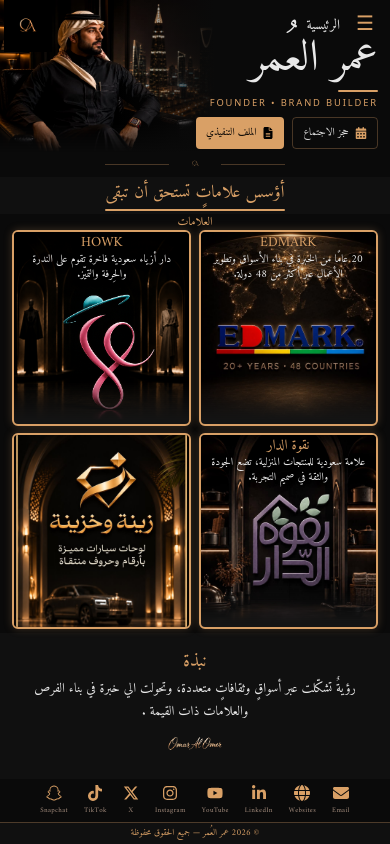
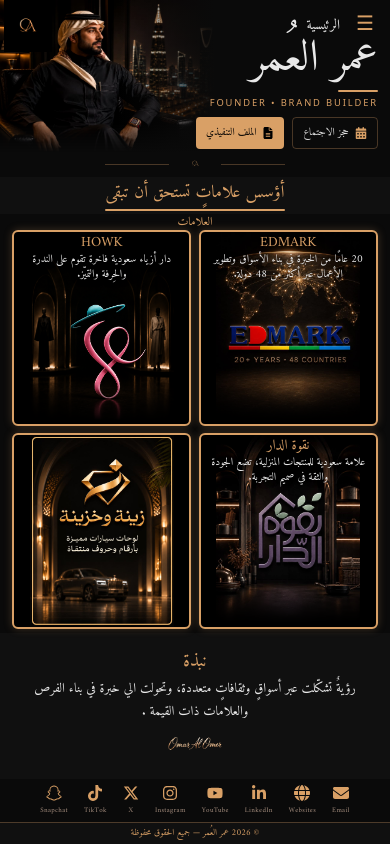
Before and after one commit to anwer1919/omer, a Next.js app: page / in a window 390 px wide. Built offline with nearby package versions, Linux system fonts and the light colour scheme; a web font is replaced by a local one.

Commit message:
Adjust card positions and styles in Work component

```diff
--- a/components/Work.tsx
+++ b/components/Work.tsx
@@ -13,32 +13,32 @@ const MASK = '[mask-image:linear-gradient(to_bottom,#000_78%,transparent_98%)]';
 // pos = أي جزء من الصورة يظهر داخل البطاقة (النسبة من الأعلى)
 const cards: Card[] = [
   { name: 'EDMARK', desc: '20 عامًا من الخبرة في بناء الأسواق وتطوير الأعمال عبر أكثر من 48 دولة.', img: '/logos/edmark-new.png', href: null, pos: 'object-[center_50%] md:object-[center_70%]', mask: MASK },
-  { name: 'HOWK', desc: 'دار أزياء سعودية فاخرة تقوم على الندرة والحِرفة والتميّز.', img: '/logos/howk-new.png', href: 'https://howkworld.com/ar', pos: 'object-[center_60%] md:object-cover', mask: MASK },
+  { name: 'HOWK', desc: 'دار أزياء سعودية فاخرة تقوم على الندرة والحِرفة والتميّز.', img: '/logos/howk-new.png', href: 'https://howkworld.com/ar', pos: 'object-[center_42%] md:object-cover', mask: MASK },
   { name: 'نقوة الدار', desc: 'علامة سعودية للمنتجات المنزلية، تضع الجودة والثقة في صميم التجربة.', img: '/logos/naqwa-new.png', href: 'https://edmarksa.com/', pos: 'object-[center_28%] md:object-[center_0%]', mask: MASK },
-  { name: 'زينة وخزينة', img: '/logos/IMG_7141.jpeg', href: 'https://snapchat.com/t/LtNHsw4T', pos: 'object-[center_30%] md:object-center', full: true },
+  { name: ' ', img: '/logos/IMG_7141.jpeg', href: 'https://snapchat.com/t/LtNHsw4T', pos: 'object-[center_30%] md:object-center', full: true },
 ];
 
 export default function Work() {
   return (
-    <section id="work" className="flex flex-col max-md:px-[calc(var(--u)*3.2)] md:px-4 max-md:pb-[calc(var(--u)*1)] md:py-1 bg-[var(--bg)]">
-      <p className="gold-shine text-center flex items-center justify-center max-md:h-[calc(var(--u)*4)] max-md:[font-size:calc(var(--u)*3)] md:text-base md:mb-2">العلامات</p>
+    <section id="work" className="flex flex-col max-md:px-[calc(var(--u,1vw)*3.2)] md:px-4 max-md:pb-[calc(var(--u,1vw)*1)] md:py-1 bg-[var(--bg)]">
+      <p className="gold-shine text-center flex items-center justify-center max-md:h-[calc(var(--u,1vw)*4)] max-md:[font-size:calc(var(--u,1vw)*3)] md:text-base md:mb-2">العلامات</p>
 
       {/* جوال: صفّان يملآن المساحة المتبقية. كمبيوتر: نسبة ثابتة */}
-      <div className="w-full max-w-[760px] mx-auto grid grid-cols-2 max-md:gap-[calc(var(--u)*2)] md:gap-3 flex-1 min-h-0 max-md:grid-rows-2">
+      <div className="w-full max-w-[760px] mx-auto grid grid-cols-2 max-md:gap-[calc(var(--u,1vw)*2)] md:gap-3 flex-1 min-h-0 max-md:min-h-[calc(var(--u,1vw)*60)] max-md:grid-rows-2">
         {cards.map(c => {
           const cls =
-            'group relative overflow-hidden min-h-0 md:aspect-[1/0.95] rounded-[6px] border-2 border-[#d9a066] bg-[var(--card)] shadow-[0_0_8px_rgba(217,160,102,.25)] transition-transform duration-200 ease-out hover:scale-[1.02] hover:shadow-[0_0_18px_rgba(217,160,102,.45)] active:scale-[0.97] cursor-pointer';
+            'group relative overflow-hidden min-h-0 md:aspect-[1/0.95] rounded-[6px] border-2 border-[#d9a066] bg-black shadow-[0_0_8px_rgba(217,160,102,.25)] transition-transform duration-200 ease-out hover:scale-[1.02] hover:shadow-[0_0_18px_rgba(217,160,102,.45)] active:scale-[0.97] cursor-pointer';
 
           const inner = c.full ? (
             <img src={c.img} alt={c.name} loading="lazy"
-              className={`absolute inset-0 size-full object-cover ${c.pos} group-hover:brightness-110 transition`} />
+              className={`absolute inset-0 size-full max-md:object-contain max-md:object-center md:object-cover ${c.pos} group-hover:brightness-110 transition`} />
           ) : (
             <>
               <img src={c.img} alt={c.name}
-                className={`absolute inset-0 size-full object-cover ${c.pos} ${c.mask ?? ''} group-hover:brightness-110 transition`} />
+                className={`absolute inset-0 size-full max-md:object-contain max-md:object-center md:object-cover ${c.pos} ${c.mask ?? ''} group-hover:brightness-110 transition`} />
               <div className="relative z-10 px-1.5 md:px-3 pt-0.5 text-center">
-                <h3 className="gold-shine max-md:[font-size:calc(var(--u)*3.6)] md:text-xl font-medium leading-tight [text-shadow:0_2px_10px_rgba(0,0,0,.9)]">{c.name}</h3>
-                <p className="text-[var(--text)] max-md:[font-size:calc(var(--u)*2.8)] md:text-sm max-md:leading-[1.4] md:leading-[1.8] [text-shadow:0_1px_6px_rgba(0,0,0,.95)]">{c.desc}</p>
+                <h3 className="gold-shine max-md:[font-size:calc(var(--u,1vw)*3.6)] md:text-xl font-medium leading-tight [text-shadow:0_2px_10px_rgba(0,0,0,.9)]">{c.name}</h3>
+                <p className="text-[var(--text)] max-md:[font-size:calc(var(--u,1vw)*2.8)] md:text-sm max-md:leading-[1.4] md:leading-[1.8] [text-shadow:0_1px_6px_rgba(0,0,0,.95)]">{c.desc}</p>
               </div>
             </>
           );
```
